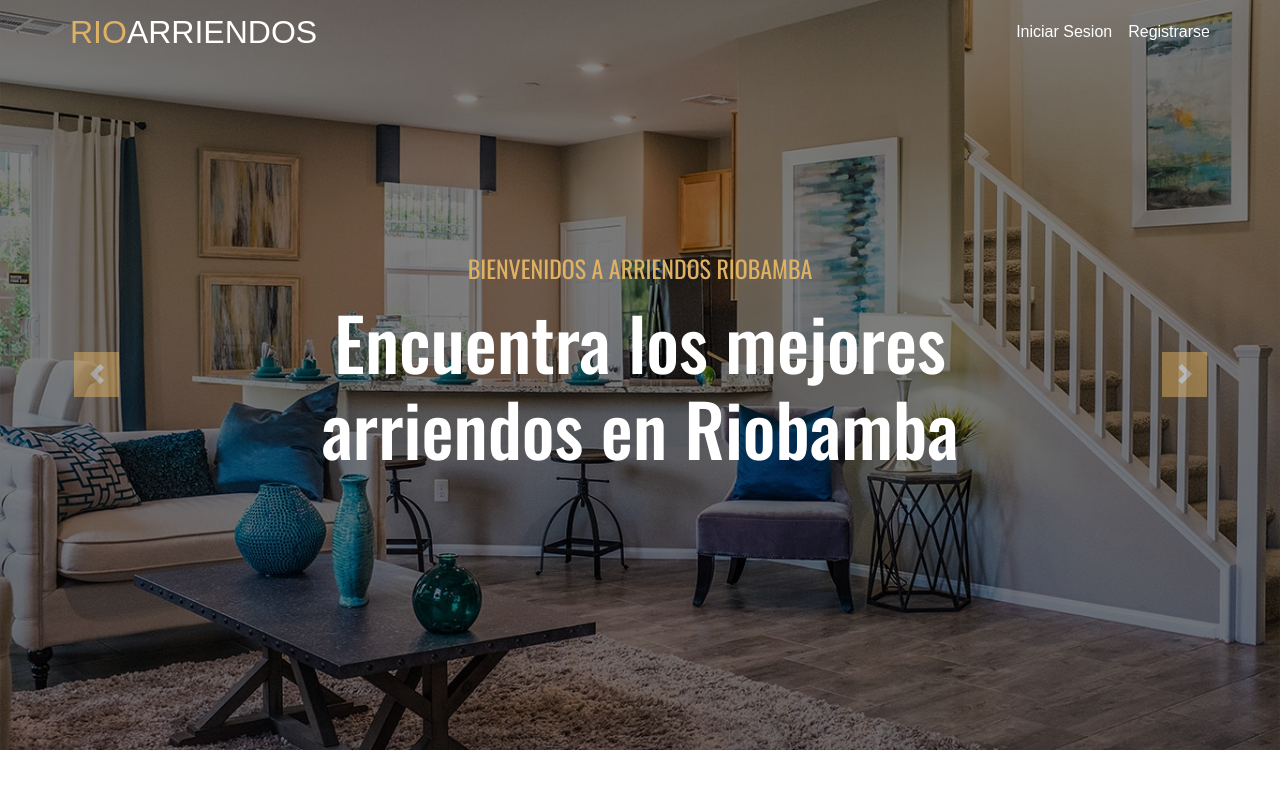
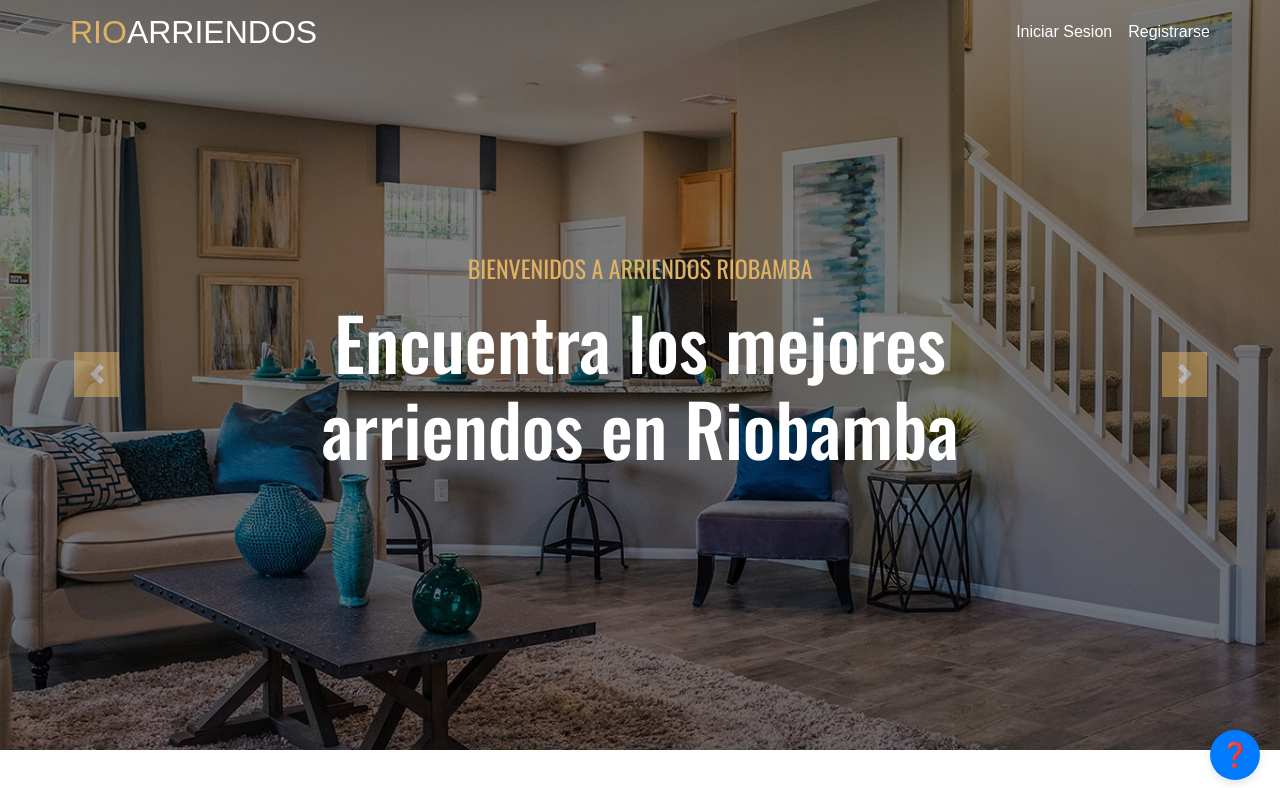
Before and after one commit to joao17017/front-end_arriendos, a React (Create React App) app: page / in a window 1280 px wide. Shown: the top 788 px of the page. Built offline with nearby package versions, Linux system fonts and the light colour scheme; no server answers.

Commit message:
Guias Interactivas para la Interfaz

```diff
--- a/package.json
+++ b/package.json
@@ -16,6 +16,7 @@
     "@testing-library/react": "^13.4.0",
     "@testing-library/user-event": "^13.5.0",
     "axios": "^1.7.2",
+    "driver.js": "^1.3.1",
     "jwt-decode": "^4.0.0",
     "react": "^18.3.1",
     "react-dom": "^18.3.1",
--- a/src/components/EstudianteDashboard.js
+++ b/src/components/EstudianteDashboard.js
@@ -1,7 +1,9 @@
-import React, { useEffect, useState } from 'react';
+import React, { useEffect, useState, useRef } from 'react';
 import axios from 'axios';
 import { useNavigate, useLocation } from 'react-router-dom';
 import styled from 'styled-components';
+import { driver } from 'driver.js';
+import 'driver.js/dist/driver.css';
 import NavBarEstudiante from './NavBarEstudiante';
 
 const DashboardContainer = styled.div`
@@ -255,6 +257,29 @@ const Spinner = styled.div`
   }
 `;
 
+const FloatingButton = styled.button`
+  position: fixed;
+  bottom: 20px;
+  right: 20px;
+  background-color: #007bff;
+  color: white;
+  border: none;
+  border-radius: 50%;
+  width: 50px;
+  height: 50px;
+  font-size: 24px;
+  display: flex;
+  justify-content: center;
+  align-items: center;
+  cursor: pointer;
+  box-shadow: 0 4px 8px rgba(0, 0, 0, 0.1);
+  z-index: 1000;
+
+  &:hover {
+    background-color: #0056b3;
+  }
+`;
+
 const EstudianteDashboard = () => {
   const [departamentos, setDepartamentos] = useState([]);
   const [filteredDepartamentos, setFilteredDepartamentos] = useState([]);
@@ -281,6 +306,7 @@ const EstudianteDashboard = () => {
   const [loading, setLoading] = useState(false);
   const navigate = useNavigate();
   const location = useLocation();
+  const filterHeaderRef = useRef(null);
 
   useEffect(() => {
     const fetchDepartamentosActivos = async () => {
@@ -359,6 +385,27 @@ const EstudianteDashboard = () => {
     navigate(`/departamentos/${id_departamento_activo}`);
   };
 
+  const handleTour = () => {
+    const driverObj = driver({
+      showProgress: true,
+      doneBtnText: 'Hecho',
+      closeBtnText: 'Cerrar',
+      nextBtnText: 'Siguiente',
+      prevBtnText: 'Anterior',
+      steps: [
+        { element: 'input[type="text"]', popover: { title: 'Buscar', description: 'Ingrese un término de búsqueda para encontrar departamentos y presione Enter para buscar.', side: 'bottom' }},
+        { element: '.col-md-4', popover: { title: 'Departamento', description: 'Aquí se muestra la información de un departamento.', side: 'top' }},
+        { element: '.fa-map-marker-alt', popover: { title: 'Ubicación', description: 'Muestra la dirección del departamento.', side: 'top' }},
+        { element: '.fa-ruler-combined', popover: { title: 'Tamaño', description: 'Indica el tamaño del departamento en metros cuadrados.', side: 'top' }},
+        { element: '.fa-bed', popover: { title: 'Habitaciones', description: 'Número de habitaciones disponibles en el departamento.', side: 'top' }},
+        { element: '.fa-bath', popover: { title: 'Baños', description: 'Número de baños disponibles en el departamento.', side: 'top' }},
+        { element: filterHeaderRef.current, popover: { title: 'Filtrar por:', description: 'Use estos filtros para ajustar su búsqueda.', side: 'top' }},
+      ]
+    });
+
+    driverObj.drive();
+  };
+
   const indexOfLastDepartamento = currentPage * departamentosPerPage;
   const indexOfFirstDepartamento = indexOfLastDepartamento - departamentosPerPage;
   const currentDepartamentos = filteredDepartamentos.slice(indexOfFirstDepartamento, indexOfLastDepartamento);
@@ -378,8 +425,8 @@ const EstudianteDashboard = () => {
       <NavBarEstudiante />
       <DashboardContainer>
         <Sidebar>
-          <FilterHeader>Filtrar por:</FilterHeader>
-          <FilterGroup>
+          <FilterHeader >Filtrar por:</FilterHeader>
+          <FilterGroup ref={filterHeaderRef}>
             <FilterLabel>
               <FilterInput
                 type="checkbox"
@@ -649,6 +696,11 @@ const EstudianteDashboard = () => {
           <Spinner />
         </LoadingOverlay>
       )}
+
+      {/* Botón flotante para iniciar el tour */}
+      <FloatingButton onClick={handleTour}>
+        ?
+      </FloatingButton>
     </div>
   );
 };
--- a/src/components/Home.js
+++ b/src/components/Home.js
@@ -4,6 +4,8 @@ import { useNavigate } from 'react-router-dom';
 import NavBar from './NavBar';
 import styled from 'styled-components';
 import Footer from './Footer';
+import { driver } from 'driver.js'; // Importación correcta de driver.js
+import 'driver.js/dist/driver.css'; // Importación correcta del CSS de driver.js
 
 // Styled components
 const PaginationContainer = styled.div`
@@ -51,7 +53,7 @@ const PropertyItem = styled.div`
   position: relative;
   background: #fff;
   box-shadow: 0 4px 8px rgba(0, 0, 0, 0.1);
-  height: 100%;  /* Asegura que todas las tarjetas tengan la misma altura */
+  height: 100%;
   display: flex;
   flex-direction: column;
 `;
@@ -59,13 +61,13 @@ const PropertyItem = styled.div`
 const ImageWrapper = styled.div`
   position: relative;
   overflow: hidden;
-  height: 200px;  /* Altura fija para las imágenes */
+  height: 200px;
 `;
 
 const PropertyImage = styled.img`
   width: 100%;
   height: 100%;
-  object-fit: cover;  /* Asegura que la imagen cubra el contenedor sin distorsión */
+  object-fit: cover;
 `;
 
 const Price = styled.h5`
@@ -93,7 +95,7 @@ const Address = styled.p`
 const InfoRow = styled.div`
   display: flex;
   border-top: 2px solid #DFB163;
-  margin-top: auto;  /* Empuja la fila de información al final del contenedor */
+  margin-top: auto;
 `;
 
 const InfoItem = styled.small`
@@ -114,12 +116,35 @@ const InfoItem = styled.small`
   }
 `;
 
-// Component
+const FloatingButton = styled.button`
+  position: fixed;
+  bottom: 20px;
+  right: 20px;
+  background-color: #007bff;
+  color: white;
+  border: none;
+  border-radius: 50%;
+  width: 50px;
+  height: 50px;
+  font-size: 24px;
+  display: flex;
+  justify-content: center;
+  align-items: center;
+  cursor: pointer;
+  box-shadow: 0 4px 8px rgba(0, 0, 0, 0.1);
+  z-index: 1000;
+
+  &:hover {
+    background-color: #0056b3;
+  }
+`;
+
 const Home = () => {
   const [departamentos, setDepartamentos] = useState([]);
   const [error, setError] = useState('');
   const [currentPage, setCurrentPage] = useState(1);
   const [departamentosPerPage] = useState(10);
+  const [inTour, setInTour] = useState(false);
   const navigate = useNavigate();
 
   useEffect(() => {
@@ -139,6 +164,23 @@ const Home = () => {
 
     fetchDepartamentosActivos();
   }, []);
+
+  const handleTour = () => {
+    const driverObj = driver({
+      showProgress: true,
+      doneBtnText: 'Hecho', // Text for the "Done" button
+      closeBtnText: 'Cerrar', // Text for the "Close" button
+      nextBtnText: 'Siguiente', // Text for the "Next" button
+      prevBtnText: 'Anterior', // Text for the "Previous" button
+      steps: [
+        { element: '#header-carousel', popover: { title: 'Carrusel de Bienvenida', description: 'Aquí puedes ver las imágenes destacadas de nuestro sitio.', side: "bottom", align: 'start' }},
+        { element: '.container .row', popover: { title: 'Lista de Departamentos', description: 'Aquí puedes ver los departamentos disponibles.', side: "top", align: 'start' }},
+
+      ]
+    });
+
+    driverObj.drive();
+  };
 
   const handleDepartamentoClick = () => {
     navigate('/login');
@@ -236,6 +278,7 @@ const Home = () => {
         </div>
       </div>
       <Footer />
+      <FloatingButton onClick={handleTour}>{inTour ? '🚪' : '❓'}</FloatingButton>
     </div>
   );
 };
--- a/src/components/Login.js
+++ b/src/components/Login.js
@@ -3,6 +3,8 @@ import { useNavigate, Link } from "react-router-dom";
 import axios from "axios";
 import styled from "styled-components";
 import Modal from "react-modal";
+import { driver } from 'driver.js';
+import 'driver.js/dist/driver.css';
 import departamentoImage from "../imag/Departamento.jpg";
 import NavBarLogin from "./NavBarLogin";
 
@@ -174,6 +176,29 @@ const NotificationModal = styled(ModalContent)`
   text-align: center;
 `;
 
+const FloatingButton = styled.button`
+  position: fixed;
+  bottom: 20px;
+  right: 20px;
+  background-color: #007bff;
+  color: white;
+  border: none;
+  border-radius: 50%;
+  width: 50px;
+  height: 50px;
+  font-size: 24px;
+  display: flex;
+  justify-content: center;
+  align-items: center;
+  cursor: pointer;
+  box-shadow: 0 4px 8px rgba(0, 0, 0, 0.1);
+  z-index: 1000;
+
+  &:hover {
+    background-color: #0056b3;
+  }
+`;
+
 const Login = () => {
   const [email, setEmail] = useState("");
   const [password, setPassword] = useState("");
@@ -241,6 +266,28 @@ const Login = () => {
     } catch (err) {
       setResetMessage("Error al enviar el correo de recuperación");
     }
+  };
+
+  const handleTour = () => {
+    const steps = [
+      { element: 'form', popover: { title: 'Formulario de Inicio de Sesión', description: 'Complete los campos para iniciar sesión.', side: 'top' }},
+      { element: 'input[id="email"]', popover: { title: 'Correo Electrónico', description: 'Ingrese su dirección de correo electrónico.', side: 'top' }},
+      { element: 'input[id="password"]', popover: { title: 'Contraseña', description: 'Ingrese su contraseña.', side: 'top' }},
+      { element: 'button[type="submit"]', popover: { title: 'Iniciar Sesión', description: 'Haga clic aquí para iniciar sesión.', side: 'top' }},
+      { element: '.span', popover: { title: 'Olvidé mi Contraseña', description: 'Haga clic aquí para recuperar su contraseña.', side: 'top' }},
+      { element: 'a[href="/signup"]', popover: { title: 'Registrarse', description: 'Haga clic aquí para registrarse si no tiene una cuenta.', side: 'top' }}
+    ];
+
+    const driverObj = driver({
+      showProgress: true,
+      doneBtnText: 'Hecho',
+      closeBtnText: 'Cerrar',
+      nextBtnText: 'Siguiente',
+      prevBtnText: 'Anterior',
+      steps: steps
+    });
+
+    driverObj.drive();
   };
 
   return (
@@ -336,6 +383,8 @@ const Login = () => {
           <Button onClick={() => setIsNotificationOpen(false)}>Cerrar</Button>
         </NotificationModal>
       </Modal>
+
+      <FloatingButton onClick={handleTour}>?</FloatingButton>
     </LoginPage>
   );
 };
--- a/src/components/NavBarLogin.js
+++ b/src/components/NavBarLogin.js
@@ -106,7 +106,7 @@ const NavBar = () => {
         </NavbarToggler>
         <NavItems>
           <NavItem to="/login">Iniciar Sesion</NavItem>
-          <NavItem to="/signup">Registartse</NavItem>
+          <NavItem to="/signup">Registrarse</NavItem>
         </NavItems>
       </Container>
       <MobileMenu isOpen={isOpen}>
--- a/src/components/Signup.js
+++ b/src/components/Signup.js
@@ -2,6 +2,8 @@ import React, { useState, useEffect } from 'react';
 import axios from 'axios';
 import styled from 'styled-components';
 import NavBarLogin from './NavBarLogin';
+import { driver } from 'driver.js';
+import 'driver.js/dist/driver.css';
 
 // Styled components
 const SignupContainer = styled.div`
@@ -102,6 +104,29 @@ const CaptchaImage = styled.img`
   margin-right: auto;
 `;
 
+const FloatingButton = styled.button`
+  position: fixed;
+  bottom: 20px;
+  right: 20px;
+  background-color: #007bff;
+  color: white;
+  border: none;
+  border-radius: 50%;
+  width: 50px;
+  height: 50px;
+  font-size: 24px;
+  display: flex;
+  justify-content: center;
+  align-items: center;
+  cursor: pointer;
+  box-shadow: 0 4px 8px rgba(0, 0, 0, 0.1);
+  z-index: 1000;
+
+  &:hover {
+    background-color: #0056b3;
+  }
+`;
+
 const Signup = () => {
   const [formData, setFormData] = useState({
     nombres: '',
@@ -149,6 +174,36 @@ const Signup = () => {
     }
   };
 
+  const handleTour = () => {
+    const steps = [
+      { element: 'form', popover: { title: 'Formulario de Registro', description: 'Complete los campos para registrarse.', side: 'top' }},
+      { element: 'select[name="tipoUsuario"]', popover: { title: 'Tipo de Usuario', description: 'Seleccione el tipo de usuario: Estudiante o Arrendador.', side: 'top' }},
+      { element: 'input[name="nombres"]', popover: { title: 'Nombres', description: 'Ingrese sus nombres completos.', side: 'top' }},
+      { element: 'input[name="telefono"]', popover: { title: 'Teléfono', description: 'Ingrese su número de teléfono, debe tener 10 digitos.', side: 'top' }},
+      { element: 'input[name="email"]', popover: { title: 'Email', description: 'Ingrese su dirección de correo electrónico.', side: 'top' }},
+      { element: 'input[name="contrasena"]', popover: { title: 'Contraseña', description: 'Ingrese una contraseña segura,debe tener 8 digitos como minimo y una letra mayuscula.', side: 'top' }},
+      { element: 'input[name="captcha"]', popover: { title: 'Captcha', description: 'Ingrese el texto del captcha para verificar,el que se encuentra abajo.', side: 'top' }},
+      { element: 'button[type="submit"]', popover: { title: 'Registrarse', description: 'Haga clic aquí para completar el registro.', side: 'top' }}
+    ];
+
+    if (formData.tipoUsuario === 'estudiante') {
+      steps.splice(4, 0, { element: 'input[name="cedula"]', popover: { title: 'Cédula', description: 'Ingrese su número de cédula, debe tener 10 digitos.', side: 'top' }});
+    } else if (formData.tipoUsuario === 'arrendador') {
+      steps.splice(4, 0, { element: 'input[name="ruc"]', popover: { title: 'RUC', description: 'Ingrese su número de RUC, debe tener 13 digitos y su actividad debe estar relacionada con Alquiler de Propiedades.', side: 'top' }});
+    }
+
+    const driverObj = driver({
+      showProgress: true,
+      doneBtnText: 'Hecho',
+      closeBtnText: 'Cerrar',
+      nextBtnText: 'Siguiente',
+      prevBtnText: 'Anterior',
+      steps: steps
+    });
+
+    driverObj.drive();
+  };
+
   return (
     <div>
       <NavBarLogin />
@@ -170,7 +225,6 @@ const Signup = () => {
                   <option value="arrendador">Arrendador</option>
                 </Select>
               </FormGroup>
-
               <FormGroup>
                 <Label>Nombres:</Label>
                 <Input type="text" name="nombres" value={formData.nombres} onChange={handleChange} required />
@@ -216,11 +270,12 @@ const Signup = () => {
                 <Input type="text" name="captcha" value={captcha} onChange={(e) => setCaptcha(e.target.value)} required />
                 <CaptchaImage src={captchaImage} alt="captcha" />
               </FormGroup>
-              <Button type="submit">Signup</Button>
+              <Button type="submit">Registrarse</Button>
             </Form>
           </FormContainer>
         )}
       </SignupContainer>
+      <FloatingButton onClick={handleTour}>❓</FloatingButton>
     </div>
   );
 };
```
Also changed, not shown: 1 other file (tests, documents, lock files or other folders).
